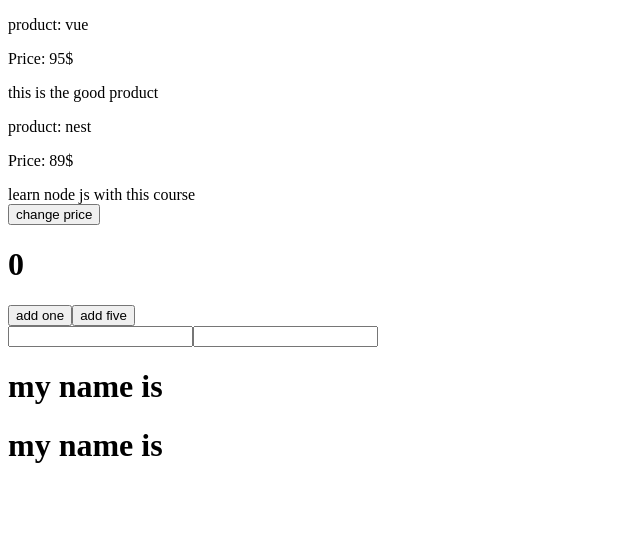
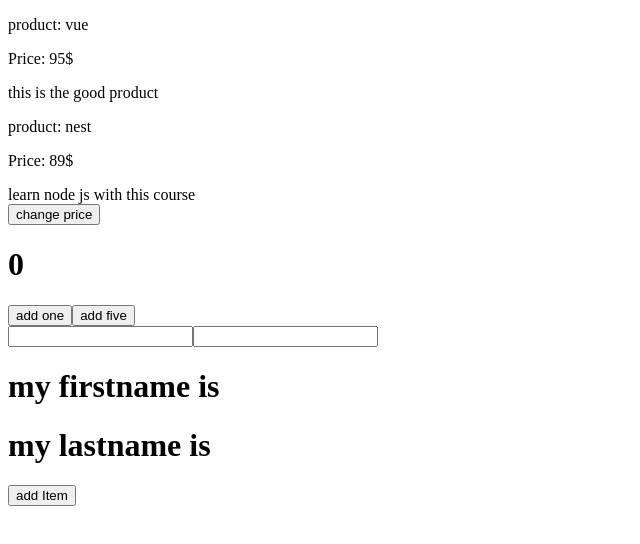
Before and after one commit to reyhaneh-moayeri/react-journey, a React (Create React App) app: page / in a window 1280 px wide. Shown: the top 544 px of the page, without its empty margins (0-640 px from the left). Built offline with nearby package versions, Linux system fonts and the light colour scheme.

Commit message:
update array states in react

```diff
--- a/src/App.js
+++ b/src/App.js
@@ -2,6 +2,7 @@ import Products from "./components/Products/Products";
 import React, { useState } from "react";
 import HookCounter from "./components/HookCounter";
 import HookObject from "./components/HookObject";
+import HooksArray from "./components/HookArray";
 // class App extends React.Component {
 //   state = {
 //     products: [
@@ -101,6 +102,7 @@ const App = () => {
 
       <HookCounter />
       <HookObject />
+      <HooksArray />
     </div>
   );
 };
--- /dev/null
+++ b/src/components/HookArray.js
@@ -0,0 +1,24 @@
+import { useState } from "react";
+
+const HooksArray = () => {
+  const [items, setItem] = useState([]);
+
+  const addItemHandler = () => {
+    setItem([
+      ...items,
+      { id: items.length, title: Math.floor(Math.random() * 10) },
+    ]);
+  };
+  return (
+    <div>
+      <button onClick={addItemHandler}>add Item</button>
+      <div>
+        {items.map((item) => {
+          return <h3 key={item.id}>{item.title}</h3>;
+        })}
+      </div>
+    </div>
+  );
+};
+
+export default HooksArray;
--- a/src/components/HookObject.js
+++ b/src/components/HookObject.js
@@ -24,8 +24,8 @@ const HookObject = () => {
           value={user.lastName}
           onChange={changeLastnameeHandler}
         />
-        <h1>my name is {user.firstName}</h1>
-        <h1>my name is {user.lastName}</h1>
+        <h1>my firstname is {user.firstName}</h1>
+        <h1>my lastname is {user.lastName}</h1>
       </form>
     </div>
   );
```
